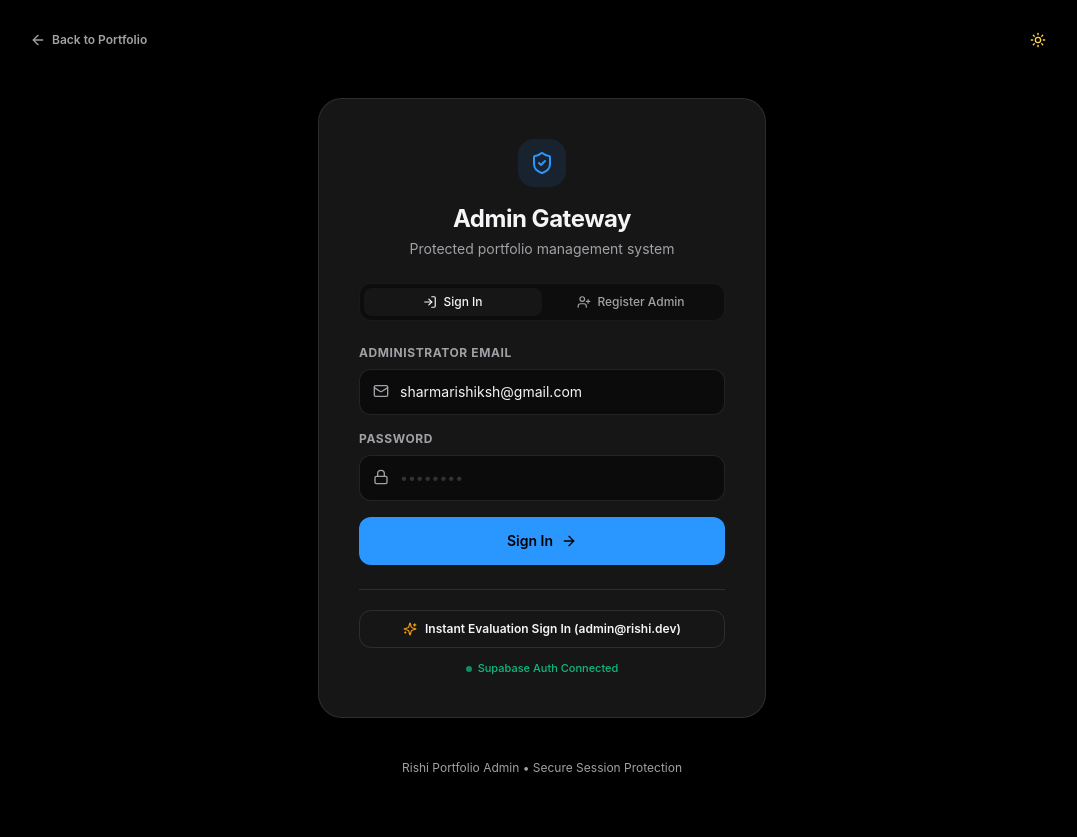
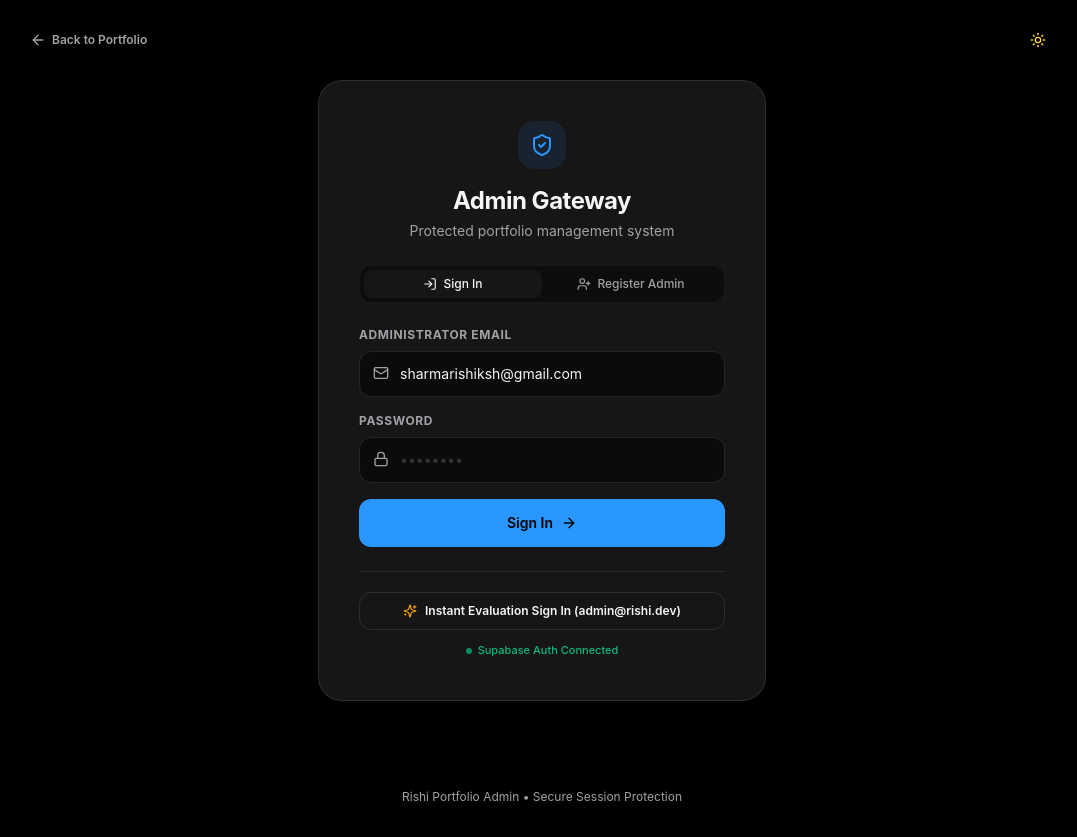
Before and after one commit to sharmarishikesh1215/portfolio-rishi, a React (Vite) app: page /admin/login in a window 1280 px wide. Shown: the whole page, without its empty margins (98-1175 px from the left). Before the commit the page ends 800 px from the top, so only its background shows below. Built offline with nearby package versions, Linux system fonts and the light colour scheme; no server answers; the database is empty.

Commit message:
style(login): add generous top spacing and padding above footer text

```diff
--- a/src/pages/admin/AdminLogin.tsx
+++ b/src/pages/admin/AdminLogin.tsx
@@ -94,7 +94,7 @@ export const AdminLogin: React.FC = () => {
       </div>
 
       {/* Login Card */}
-      <div className="max-w-md mx-auto w-full my-auto animate-in zoom-in-95 duration-300">
+      <div className="max-w-md mx-auto w-full my-auto py-6 animate-in zoom-in-95 duration-300">
         <div className="p-8 sm:p-10 rounded-3xl bg-white dark:bg-apple-dark-surface border border-black/10 dark:border-white/10 shadow-apple-lg">
           <div className="text-center mb-6">
             <div className="w-12 h-12 rounded-2xl bg-apple-light-accent/10 dark:bg-apple-dark-accent/10 text-apple-light-accent dark:text-apple-dark-accent mx-auto flex items-center justify-center mb-4">
@@ -247,7 +247,7 @@ export const AdminLogin: React.FC = () => {
       </div>
 
       {/* Footer */}
-      <div className="text-center text-xs text-apple-light-secondary dark:text-apple-dark-secondary">
+      <div className="mt-10 pt-6 pb-2 text-center text-xs text-apple-light-secondary dark:text-apple-dark-secondary">
         Rishi Portfolio Admin &bull; Secure Session Protection
       </div>
     </div>
```
